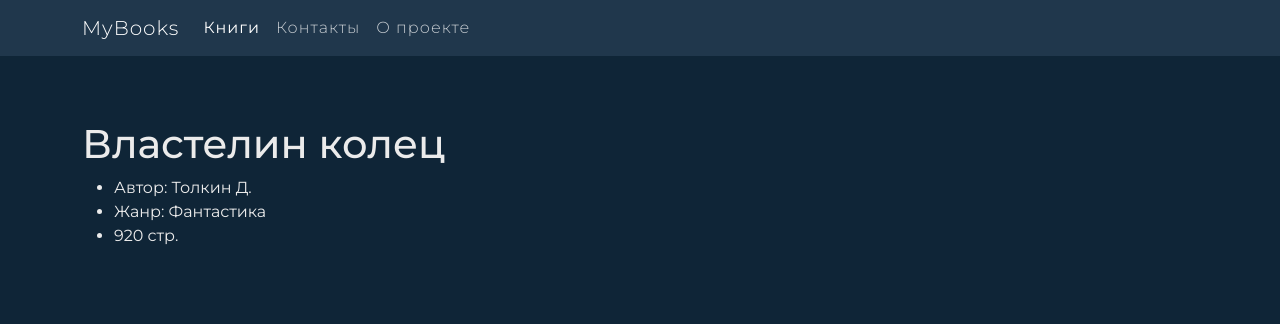
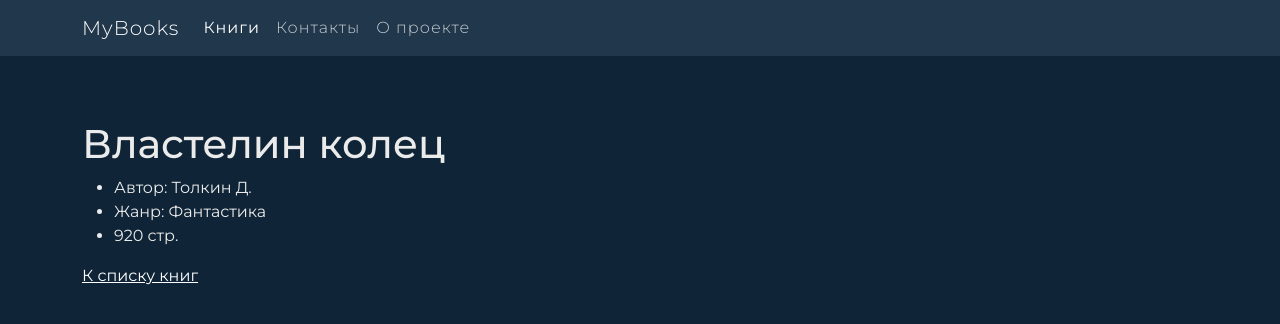
Before and after one commit to aleksmn/react_books_app, a React (Create React App) app: page /books/5b21ca3eeb7f6fbccd47181a in a window 1280 px wide. Shown: the top 324 px of the page. Built offline with nearby package versions, Linux system fonts and the light colour scheme; a web font is replaced by a local one.

Commit message:
add link

```diff
--- a/src/components/book.jsx
+++ b/src/components/book.jsx
@@ -1,4 +1,4 @@
-import { useParams } from "react-router-dom"
+import { Link, useParams } from "react-router-dom"
 import { getBooks } from '../services/bookService';
 
 const Book = () => {
@@ -17,6 +17,8 @@ const Book = () => {
                 <li>Жанр: {book.genre['name']}</li>
                 <li>{book.pages} стр.</li>
             </ul>
+
+            <Link to={'/books'} >К списку книг</Link>
         </>
     );
 }
--- a/src/css/index.css
+++ b/src/css/index.css
@@ -25,6 +25,15 @@ h2 {
     cursor: pointer;
 }
 
+a {
+    color: white;
+
+}
+
+a:hover {
+    color:rgb(235, 134, 134);
+}
+
 .table a:not(.btn) {
     text-decoration: none;
 }
```
